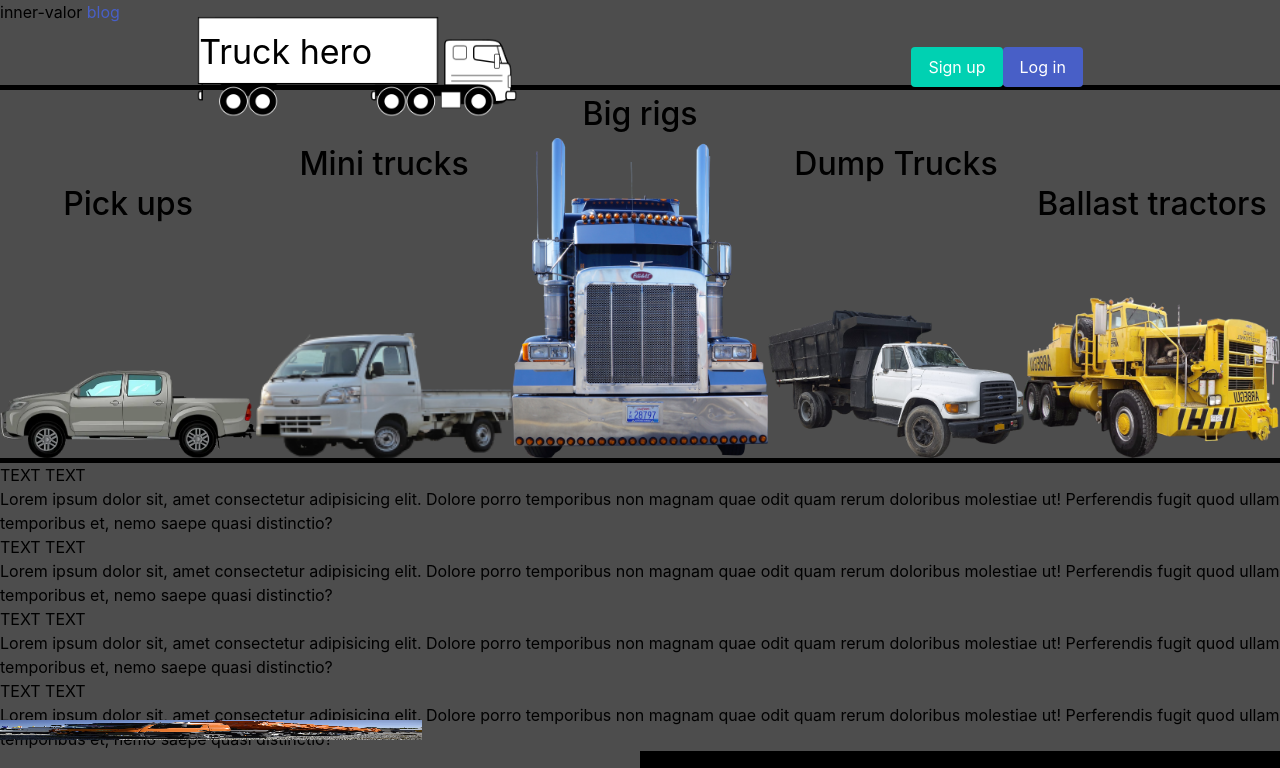
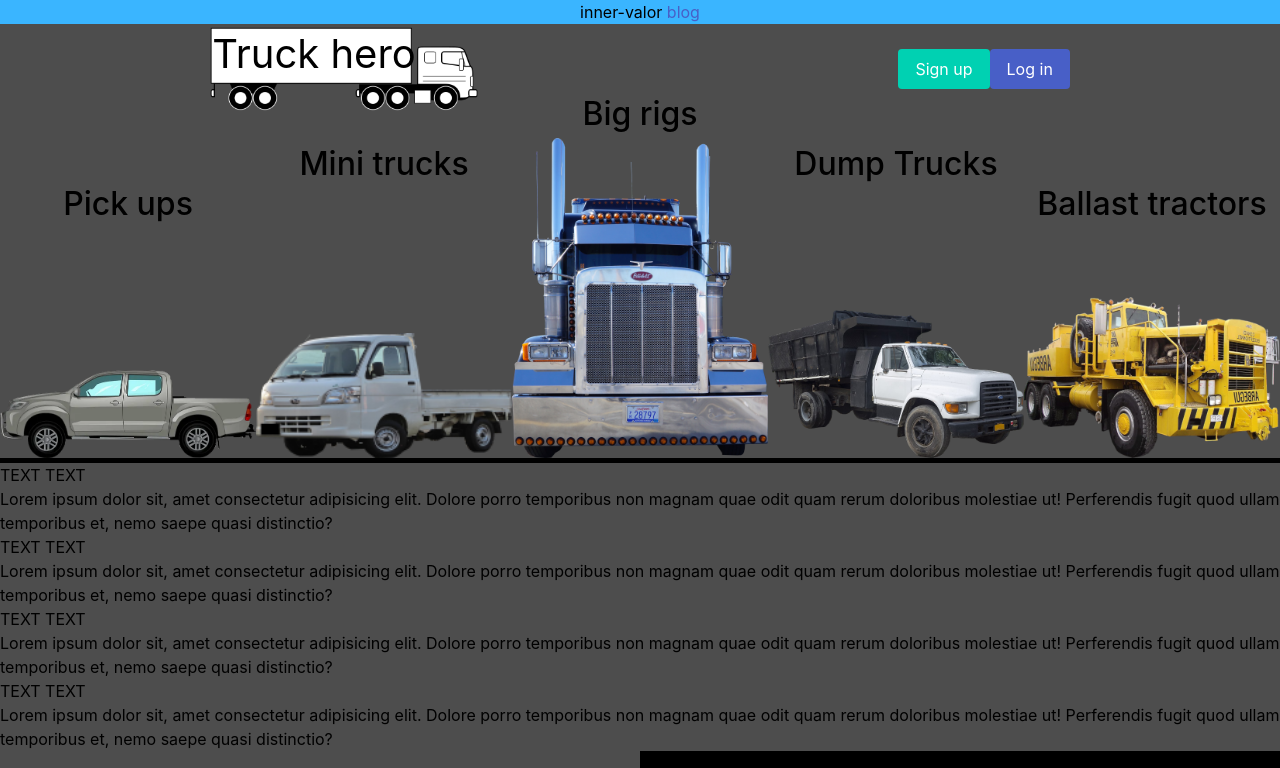
Before and after one commit to inner-valor/Truck-landing-page, a plain HTML site: page index.html in a window 1280 px wide. Shown: the top 768 px of the page. Drawn offline with nearby package versions, Linux system fonts and the light colour scheme.

Commit message:
change header styles

```diff
--- a/style.css
+++ b/style.css
@@ -4,13 +4,25 @@
     box-sizing: border-box;
 }
 body {
+    position: relative;
     color: black;
     background-color: rgb(77, 77, 77);
     font-size: 100%;
 }
 
+/* header */
+
+.top-banner {
+    width: 100%;
+    text-align: center;
+    background-color: #3ab5ff;
+}
+
+.top-banner a {
+    text-decoration: none;
+}
+
 #web-banner {
-    border-bottom: 5px solid black;
     height: 90px;
     min-height: 60px;
 }
@@ -26,8 +38,7 @@ body {
     position: relative;
     display: flex;
     align-items: center;
-    width: 25%;
-    min-width: 100px;
+    min-width: 268px;
 }
 
 #logo img, #logo h1 {
@@ -41,9 +52,9 @@ body {
 
 #logo h1 {
     position: absolute;
-    top: 2px;
+    top: 0px;
     left: 2px;
-    font-size: 34px;
+    font-size: 40px;
 }
 
 #sign-ups {
```
